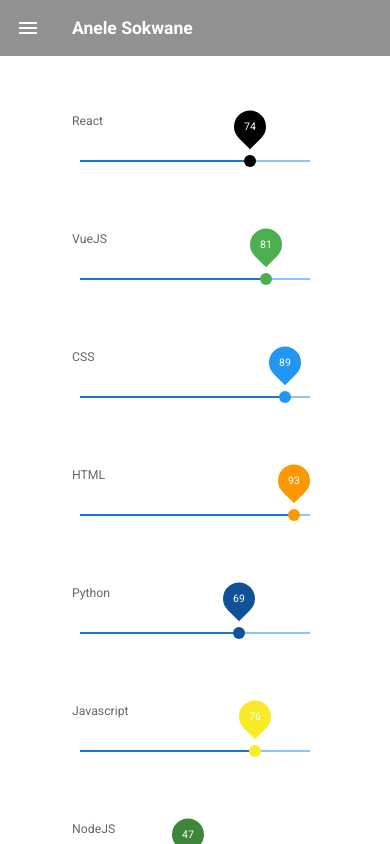
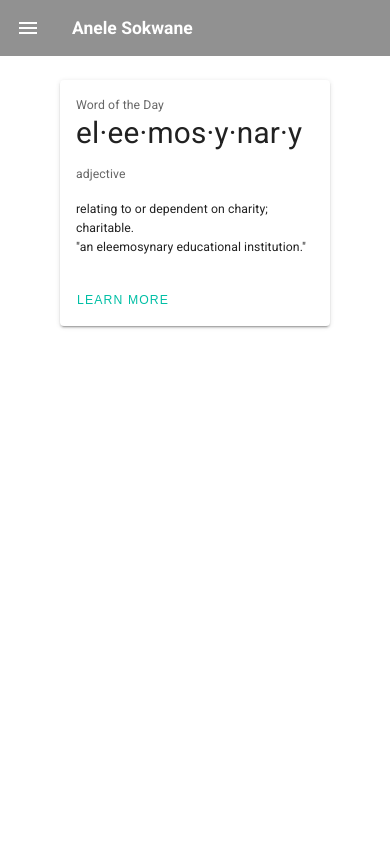
Before and after one commit to KingAJ19/New-Portfolio-, a Vue app: page /stack in a window 390 px wide. Built offline with nearby package versions, Linux system fonts and the light colour scheme; a web font is replaced by a local one; what semantic-ui-vue, vue-particles would draw is missing.

Commit message:
added responsive card grid

```diff
--- a/src/views/Stack.vue
+++ b/src/views/Stack.vue
@@ -1,96 +1,74 @@
 <template>
-  <v-container fluid grid-list-lg>
-    <br>
+  <v-container class="my-6">
     <v-layout row wrap>
-      <v-flex xs12>
-        <v-subheader class="pl-0">React</v-subheader>
-        <v-slider
-          readonly
-          thumb-color="black"
-          v-model="slider2"
-          thumb-label="always"
-        ></v-slider>
-      </v-flex>
-      <v-flex xs12>
-        <v-subheader class="pl-0">VueJS</v-subheader>
-        <v-slider
-          readonly
-          v-model="slider"
-          thumb-color="green"
-          thumb-label="always"
-        ></v-slider>
-      </v-flex>
+      <v-flex xs12 sm6 md4 lg3>
+        <v-card
+    class="mx-auto"
+    max-width="344"
+  >
+    <v-card-text>
+      <div>Word of the Day</div>
+      <p class="display-1 text--primary">
+        el·ee·mos·y·nar·y
+      </p>
+      <p>adjective</p>
+      <div class="text--primary">
+        relating to or dependent on charity; charitable.<br>
+        "an eleemosynary educational institution."
+      </div>
+    </v-card-text>
+    <v-card-actions>
+      <v-btn
+        text
+        color="teal accent-4"
+        @click="reveal = true"
+      >
+        Learn More
+      </v-btn>
+    </v-card-actions>
 
-      <v-flex xs12>
-        <v-subheader class="pl-0">CSS</v-subheader>
-        <v-slider
-          readonly
-          v-model="slider4"
-          thumb-color="blue"
-          thumb-label="always"
-        ></v-slider>
-      </v-flex>
-
-      <v-flex xs12>
-        <v-subheader class="pl-0">HTML</v-subheader>
-        <v-slider
-          readonly
-          v-model="slider3"
-          thumb-color="orange"
-          thumb-label="always"
-        ></v-slider>
-      </v-flex>
-
-      <v-flex xs12>
-        <v-subheader class="pl-0">Python</v-subheader>
-        <v-slider
-          readonly
-          v-model="slider6"
-          thumb-color="#0F5298"
-          thumb-label="always"
-        ></v-slider>
-      </v-flex>
-
-      <v-flex xs12>
-        <v-subheader class="pl-0">Javascript</v-subheader>
-        <v-slider
-          readonly
-          v-model="slider5"
-          thumb-color="#F8EA27"
-          thumb-label="always"
-        ></v-slider>
-      </v-flex>
-
-      <v-flex xs12>
-        <v-subheader class="pl-0">NodeJS</v-subheader>
-        <v-slider
-          readonly
-          v-model="slider7"
-          thumb-color="#3C873A"
-          thumb-label="always"
-        ></v-slider>
+    <v-expand-transition>
+      <v-card
+        v-if="reveal"
+        class="transition-fast-in-fast-out v-card--reveal"
+        style="height: 100%;"
+      >
+        <v-card-text class="pb-0">
+          <p class="display-1 text--primary">
+            Origin
+          </p>
+          <p>late 16th century (as a noun denoting a place where alms were distributed): from medieval Latin eleemosynarius, from late Latin eleemosyna ‘alms’, from Greek eleēmosunē ‘compassion’ </p>
+        </v-card-text>
+        <v-card-actions class="pt-0">
+          <v-btn
+            text
+            color="teal accent-4"
+            @click="reveal = false"
+          >
+            Close
+          </v-btn>
+        </v-card-actions>
+      </v-card>
+    </v-expand-transition>
+  </v-card>
       </v-flex>
     </v-layout>
-  </v-container>
+    </v-container>
 </template>
 
 <script>
-export default {
-  name: "Stack",
-  data () {
-      return {
-        slider: 81,
-        slider2: 74,
-        slider3: 93,
-        slider4: 89,
-        slider5: 76,
-        slider6: 69,
-        slider7: 47
-      }
-    },
-}
+  export default {
+    data: () => ({
+      reveal: false,
+    }),
+  }
 </script>
 
 <style>
-
+.v-card--reveal {
+  bottom: 0;
+  opacity: 1 !important;
+  position: absolute;
+  width: 100%;
+}
 </style>
```
